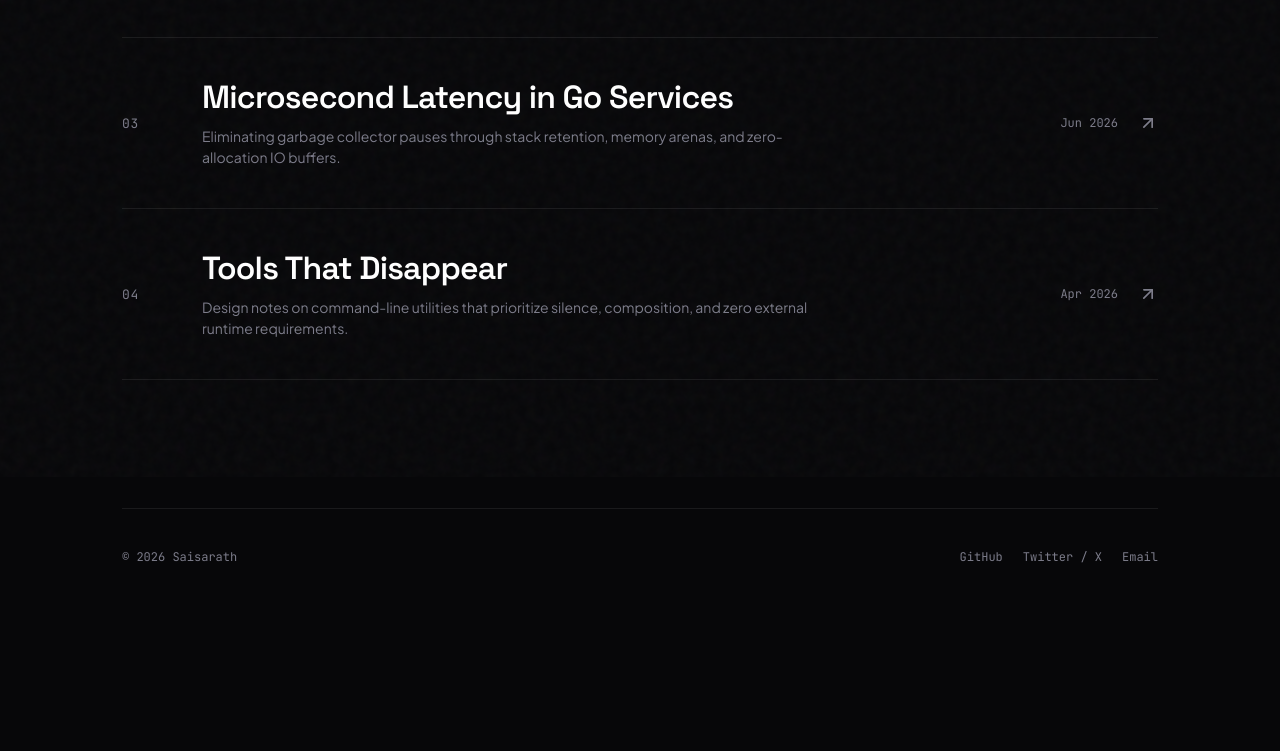
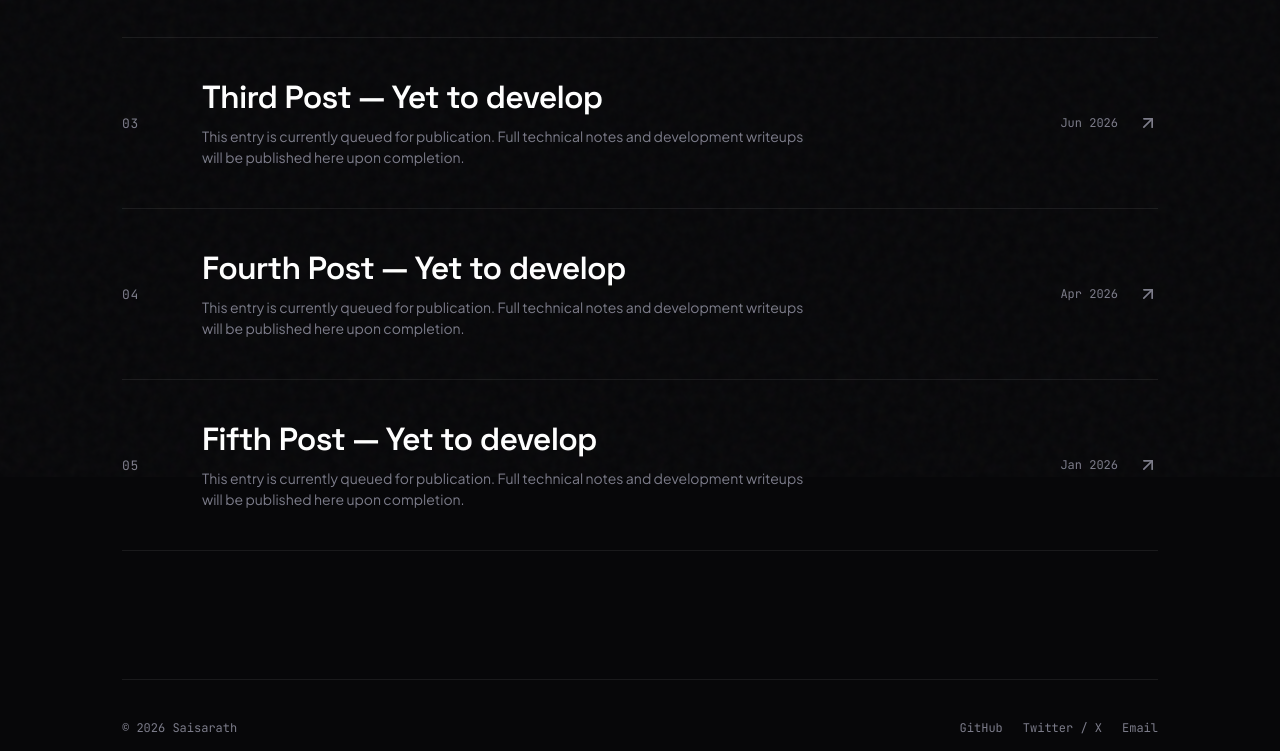
Before and after one commit to saisarathbb/saisarath.com, a plain HTML site: page blog.html in a window 1280 px wide. Shown: the part 723-1474 px from the top of the page. Before the commit the page ends 1416 px from the top, so only its background shows below. Drawn offline with Linux system fonts and the light colour scheme.

Commit message:
Make all blog entries clean dummy placeholders

```diff
--- a/blog.html
+++ b/blog.html
@@ -457,66 +457,62 @@
     const posts = [
       {
         id: "01",
-        tag: "ENGINEERING",
-        title: "Bypassing Android TV Launcher Lockdowns",
-        summary: "Reverse engineering OEM accessibility hooks and overriding hardware button dispatch to run clean custom shells.",
+        tag: "NOTE",
+        title: "First Post — Yet to develop",
+        summary: "This entry is currently queued for publication. Full technical notes and development writeups will be published here upon completion.",
         date: "Oct 2026",
         body: `
-          <p class="lead">Smart TV platforms have become digital billboards. Stock launchers consume half a gigabyte of background RAM purely to cycle video ads before you even open an application.</p>
-          <p>Over the past month, I set out to completely eliminate the default launcher on my streaming hardware without unlocking the bootloader or flashing custom firmware.</p>
-          <h2>The Input Pipeline</h2>
-          <p>Standard package disabling fails on newer firmware because the WindowManager strictly refuses to boot if no home package responds. Instead of uninstalling the system app, we register a privileged <code>AccessibilityService</code> configured to filter raw key events.</p>
-          <pre><code>public boolean onKeyEvent(KeyEvent event) {
-    if (event.getKeyCode() == KeyEvent.KEYCODE_HOME) {
-        if (event.getAction() == KeyEvent.ACTION_UP) {
-            launchCleanLauncher();
-            return true; // Consume event completely
-        }
-    }
-    return super.onKeyEvent(event);
-}</code></pre>
-          <p>By consuming the event before it propagates to the system launcher service, the TV transitions to our lightweight launcher in under 50 milliseconds.</p>
+          <p class="lead">This post is currently in progress.</p>
+          <p>Full technical logs, development notes, and architecture diagrams will appear here once finalized.</p>
+          <pre><code>status: yet to develop</code></pre>
         `
       },
       {
         id: "02",
-        tag: "ARCHITECTURE",
-        title: "The Case for Fewer Layers",
-        summary: "Why modern stacks collapse under their own indirection, and the quiet power of choosing simpler primitives.",
+        tag: "NOTE",
+        title: "Second Post — Yet to develop",
+        summary: "This entry is currently queued for publication. Full technical notes and development writeups will be published here upon completion.",
         date: "Aug 2026",
         body: `
-          <p class="lead">Software engineering has developed an obsession with wrapping working primitives inside layers of abstractions until nobody understands the failure modes anymore.</p>
-          <p>Every additional proxy tier, caching layer, and microservice boundary introduced into an architecture adds operational tax. When something inevitably breaks at 2 AM, the bug is almost never in the core business logic—it is in the seams between your abstractions.</p>
-          <h2>Direct Memory & Simple Protocols</h2>
-          <p>Keeping state compact, writing sequential file reads, and leveraging operating system page caches often out-performs elaborate distributed setups while running on a $5 machine with zero maintenance.</p>
+          <p class="lead">This post is currently in progress.</p>
+          <p>Full technical logs, development notes, and architecture diagrams will appear here once finalized.</p>
+          <pre><code>status: yet to develop</code></pre>
         `
       },
       {
         id: "03",
-        tag: "SYSTEMS",
-        title: "Microsecond Latency in Go Services",
-        summary: "Eliminating garbage collector pauses through stack retention, memory arenas, and zero-allocation IO buffers.",
+        tag: "NOTE",
+        title: "Third Post — Yet to develop",
+        summary: "This entry is currently queued for publication. Full technical notes and development writeups will be published here upon completion.",
         date: "Jun 2026",
         body: `
-          <p class="lead">Go makes building concurrent networked software intuitive. But when you push high packet throughput, the garbage collector's mark-and-sweep phases introduce tail latency spikes that ruin predictable SLAs.</p>
-          <p>The solution is not to fight the runtime, but to write loops where memory never leaves the stack frame during standard request pipelines.</p>
-          <pre><code>// Reusable buffer slab passed by pointer to avoid heap escapes
-type PacketBuffer struct {
-    raw [4096]byte
-    len int
-}</code></pre>
-          <p>Profiling memory allocations with <code>-benchmem</code> and inspecting compiler escape analysis (<code>-gcflags="-m"</code>) allowed us to eliminate over 95% of heap allocations on hot paths.</p>
+          <p class="lead">This post is currently in progress.</p>
+          <p>Full technical logs, development notes, and architecture diagrams will appear here once finalized.</p>
+          <pre><code>status: yet to develop</code></pre>
         `
       },
       {
         id: "04",
-        tag: "TOOLING",
-        title: "Tools That Disappear",
-        summary: "Design notes on command-line utilities that prioritize silence, composition, and zero external runtime requirements.",
+        tag: "NOTE",
+        title: "Fourth Post — Yet to develop",
+        summary: "This entry is currently queued for publication. Full technical notes and development writeups will be published here upon completion.",
         date: "Apr 2026",
         body: `
-          <p class="lead">The best tool is one you never think about while using it. It starts instantly, respects standard streams, and produces deterministic output without unsolicited banners or telemetry checks.</p>
-          <p>When software does its job quietly, it compounds into your daily workflow rather than demanding your attention.</p>
+          <p class="lead">This post is currently in progress.</p>
+          <p>Full technical logs, development notes, and architecture diagrams will appear here once finalized.</p>
+          <pre><code>status: yet to develop</code></pre>
+        `
+      },
+      {
+        id: "05",
+        tag: "NOTE",
+        title: "Fifth Post — Yet to develop",
+        summary: "This entry is currently queued for publication. Full technical notes and development writeups will be published here upon completion.",
+        date: "Jan 2026",
+        body: `
+          <p class="lead">This post is currently in progress.</p>
+          <p>Full technical logs, development notes, and architecture diagrams will appear here once finalized.</p>
+          <pre><code>status: yet to develop</code></pre>
         `
       }
     ];
```
